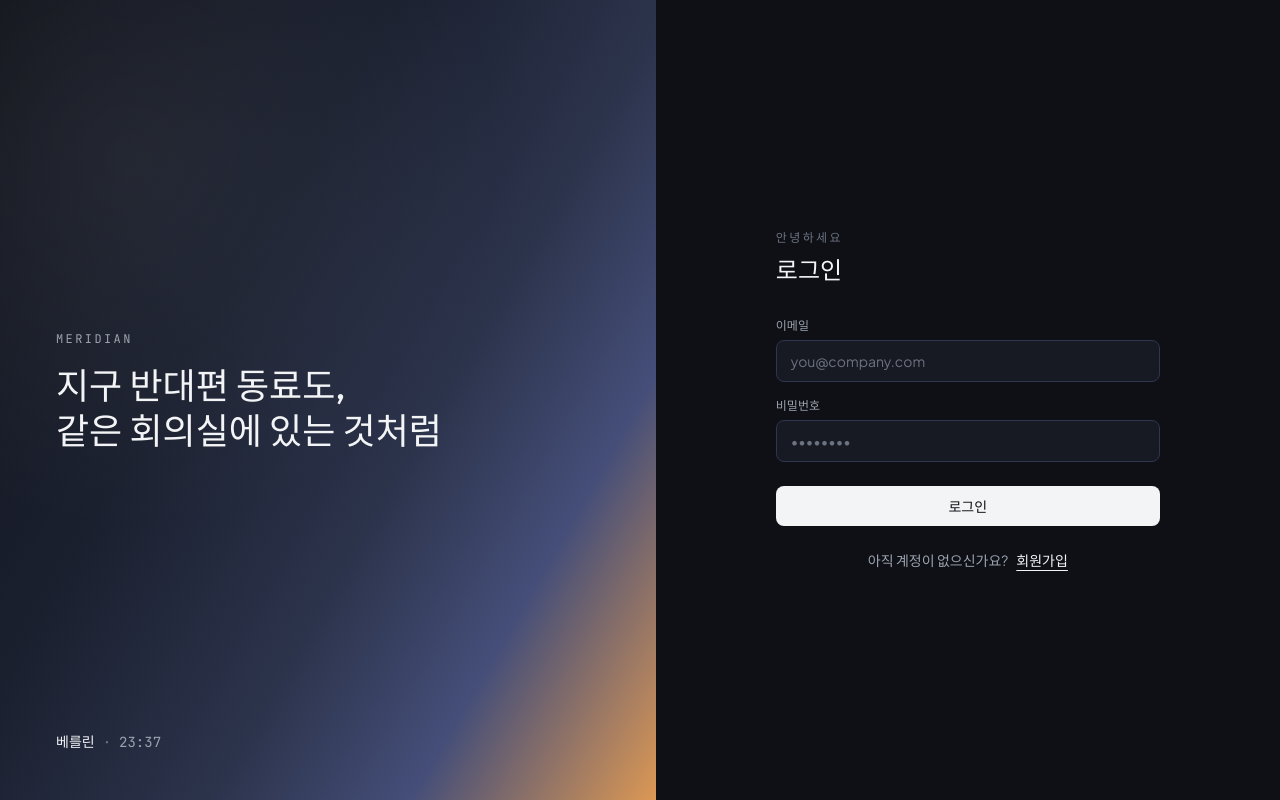
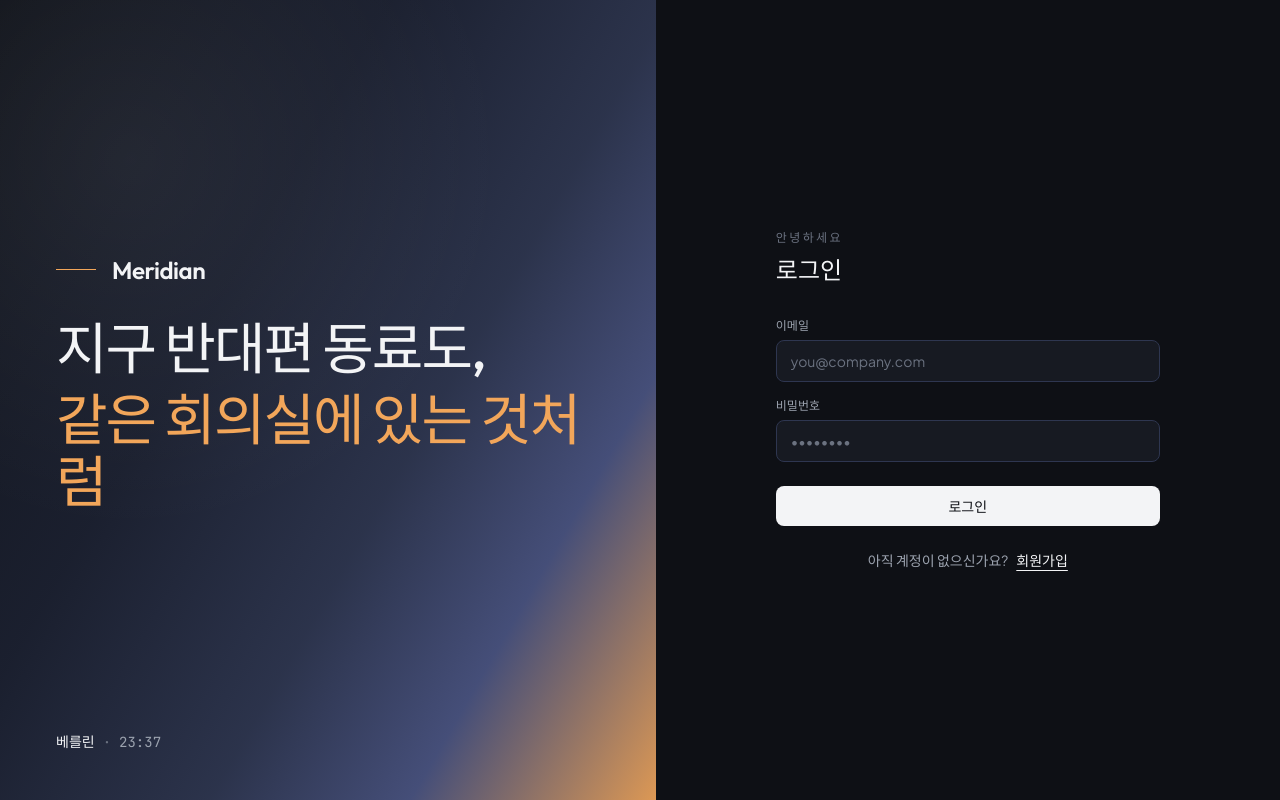
Before and after one commit to apex-hat/frontend, a React (Vite) app: page /proposals in a window 1280 px wide. Built offline with nearby package versions, Linux system fonts and the light colour scheme.

Commit message:
개선: 로그인 히어로 타이포그래피 조정

```diff
--- a/src/features/auth/components/AuthLayout.tsx
+++ b/src/features/auth/components/AuthLayout.tsx
@@ -25,14 +25,16 @@ export default function AuthLayout({ children, eyebrow, title }: AuthLayoutProps
         />
         <div className="pointer-events-none absolute inset-0 bg-[radial-gradient(circle_at_20%_20%,rgba(255,255,255,0.06),transparent_45%)]" />
 
-        <div className="relative z-10 max-w-md">
-          <p className="font-mono text-xs uppercase tracking-[0.2em] text-ink-dim mb-4">
-            Meridian
-          </p>
-          <h1 className="font-display text-4xl leading-tight text-ink mb-4">
-            지구 반대편 동료도,
-            <br />
-            같은 회의실에 있는 것처럼
+        <div className="relative z-10 max-w-xl -translate-y-4">
+          <div className="mb-8 flex items-center gap-4">
+            <span className="h-px w-10 bg-day" aria-hidden="true" />
+            <p className="font-display text-2xl font-semibold tracking-[-0.02em] text-ink">
+              Meridian
+            </p>
+          </div>
+          <h1 className="font-display text-5xl xl:text-[3.5rem] font-medium leading-[1.12] tracking-[-0.035em] text-ink">
+            <span className="block">지구 반대편 동료도,</span>
+            <span className="mt-2 block text-day">같은 회의실에 있는 것처럼</span>
           </h1>
         </div>
 
```
